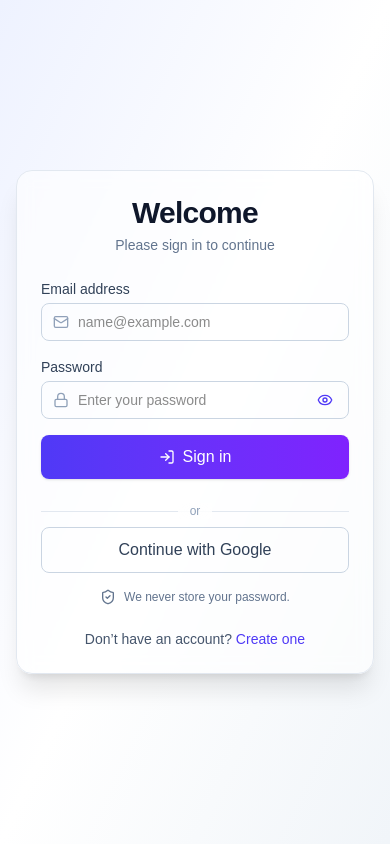
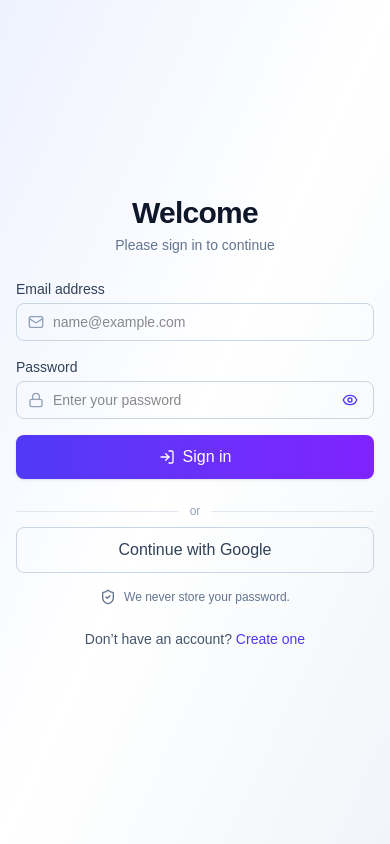
Before and after one commit to ChanukaNadun/zephyra-tech, a Next.js app: page /sign-in in a window 390 px wide. Built offline with nearby package versions, Linux system fonts and the light colour scheme.

Commit message:
finalize signin page ui

```diff
--- a/app/sign-in/page.tsx
+++ b/app/sign-in/page.tsx
@@ -81,7 +81,7 @@ export default function SignInPage() {
     <div className="relative min-h-screen bg-gradient-to-br from-indigo-50 via-white to-slate-100 flex items-center justify-center p-4">
 
       <main className="w-full max-w-md">
-        {/* Top accent */}
+        {/* Developer */}
         {!isMobile && (
           <div className="absolute top-4 left-1/2 -translate-x-1/2 flex items-center gap-2 text-sm text-slate-500">
             <Sparkles className="h-4 w-4 text-indigo-400" />
@@ -93,7 +93,7 @@ export default function SignInPage() {
         )}
 
         {/* Card */}
-        <div className="rounded-2xl border border-slate-200 bg-white/80 shadow-xl backdrop-blur supports-[backdrop-filter]:bg-white/60 p-6">
+        <div className={`${!isMobile ? "rounded-2xl border border-slate-200 bg-white/80 shadow-xl backdrop-blur supports-[backdrop-filter]:bg-white/60 p-6 " : ""}`}>
           <h1 className="text-3xl font-bold text-slate-900 tracking-tight text-center">
             Welcome
           </h1>
```
